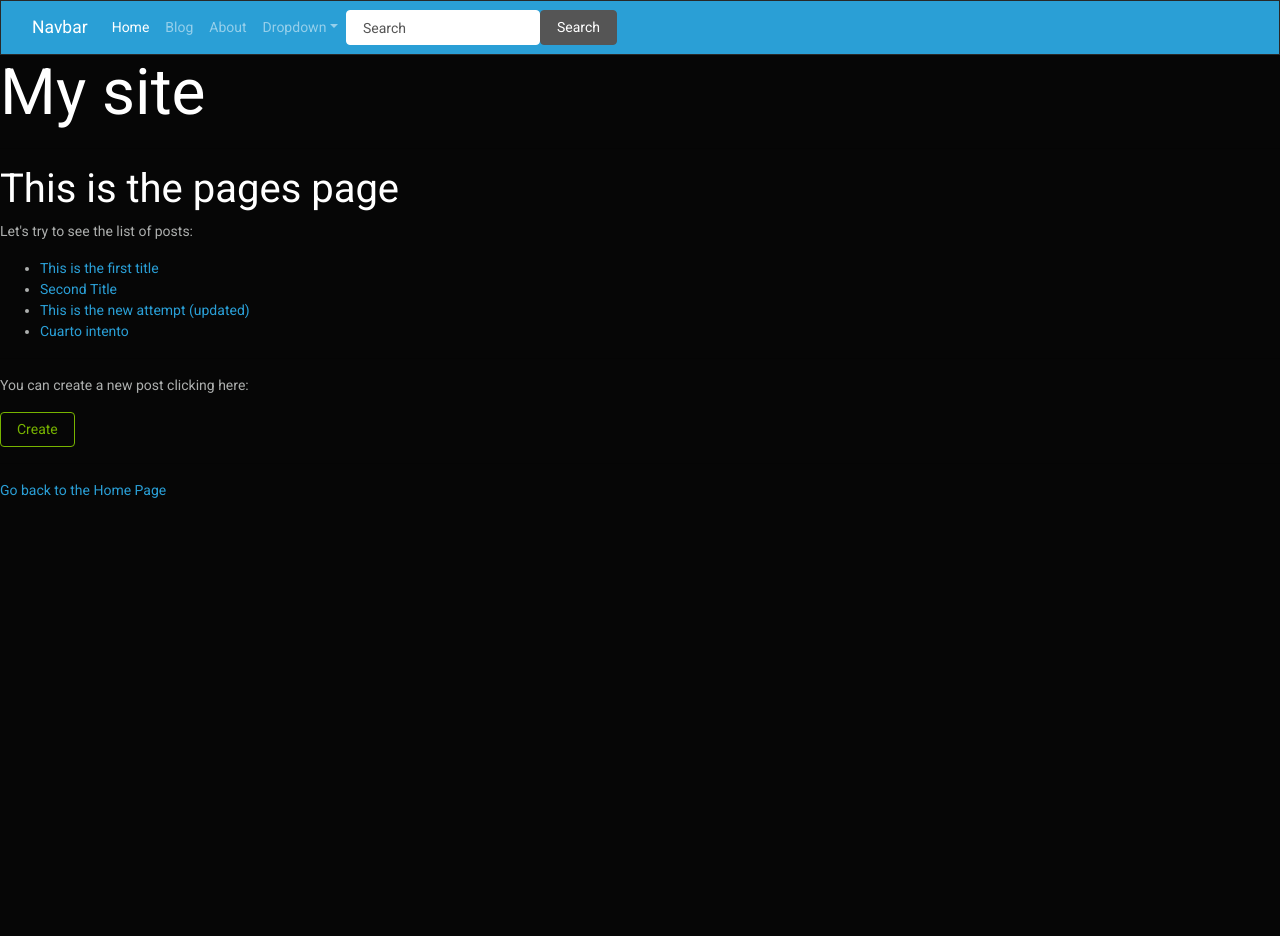
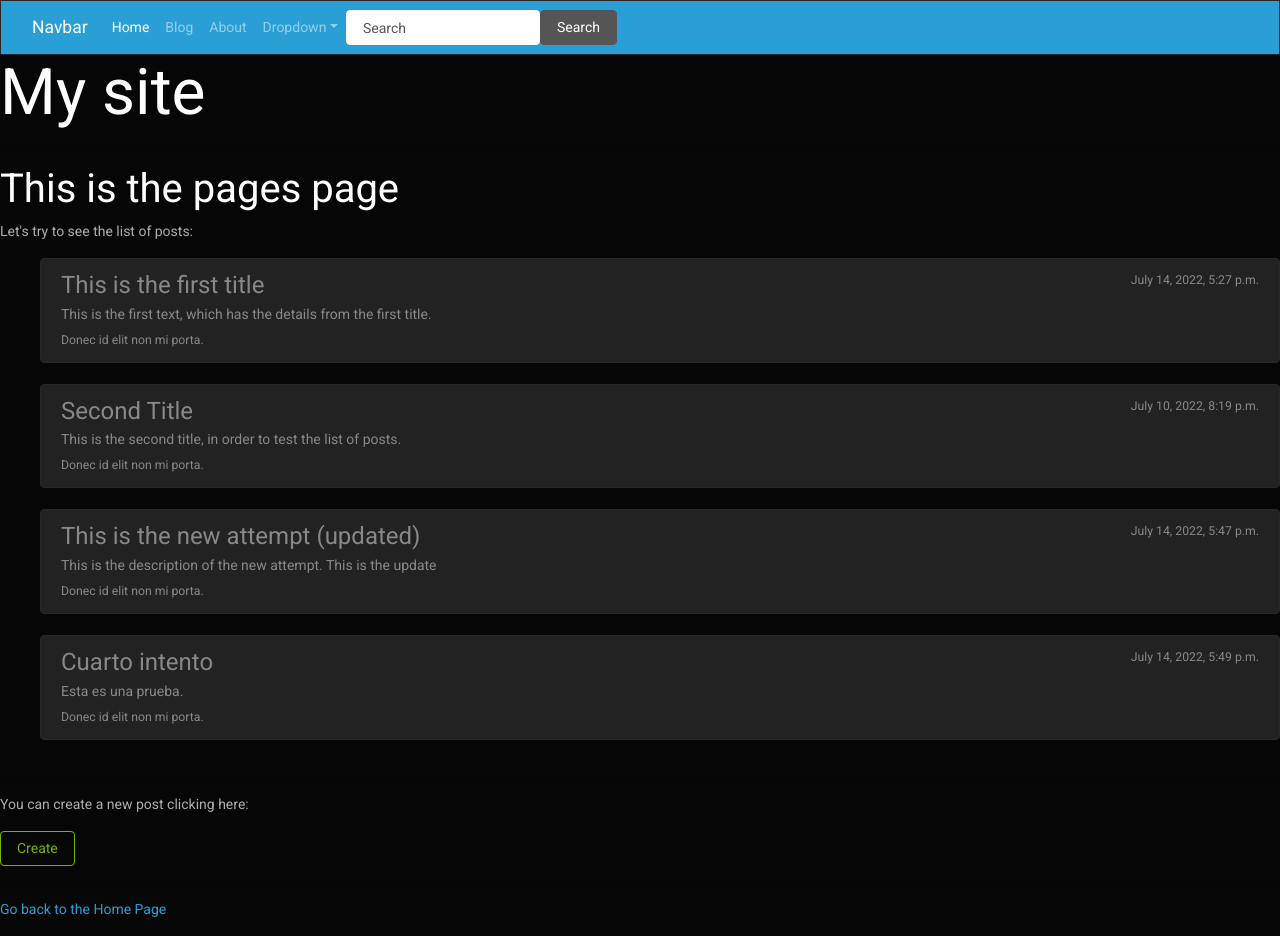
Before and after one commit to manoloacademia/blog_practice, a Django app: page /pages/ in a window 1280 px wide. Before the commit the page ends 498 px from the top, so only its background shows below. Run offline with Django 3.2, Linux system fonts and the light colour scheme; data comes from the database, SQL or seed files in the repository; some libraries are stand-ins or nearby versions.

Commit message:
New list designing in pages page.

```diff
--- a/blog_practice/blog/templates/home.html
+++ b/blog_practice/blog/templates/home.html
@@ -2,11 +2,9 @@
 {% block content %}
     <hr>
     <h4>This is the home page</h4>
-    <p>Click in the buttons to navigate</p>
-    <hr>
     <div class="d-grid gap-2">
+        <p>Click in the buttons to navigate</p>
         <a href="{% url 'pages' %}"><button class="btn btn-lg col-4 btn-primary" type="button">Blog</button></a>
-        <hr>
-        <a href="{% url 'about' %}"><button class="btn btn-lg col-4 btn-secondary" type="button">About</button></a>
+        <a href="{% url 'about' %}"><button class="btn btn-lg col-4 btn-success" type="button">About</button></a>
     </div>
 {% endblock %}
--- a/blog_practice/blog/templates/pages.html
+++ b/blog_practice/blog/templates/pages.html
@@ -7,7 +7,17 @@
         {% if text_list %}
         <ul>
             {% for post in text_list %}
-            <li><a href="{% url 'page_detail' post.id %}">{{ post.title }}</a></li>
+            <div class="list-group">
+                <a href="{% url 'page_detail' post.id %}" class="list-group-item list-group-item-action flex-column align-items-start">
+                  <div class="d-flex w-100 justify-content-between">
+                    <h5 class="mb-1">{{ post.title }}</h5>
+                    <small>{{ post.created_at }}</small>
+                  </div>
+                  <p class="mb-1">{{ post.text }}</p>
+                  <small>Donec id elit non mi porta.</small>
+                </a>
+            </div>
+            <br>
             {% endfor %}
         </ul>
         {% else %}
```
